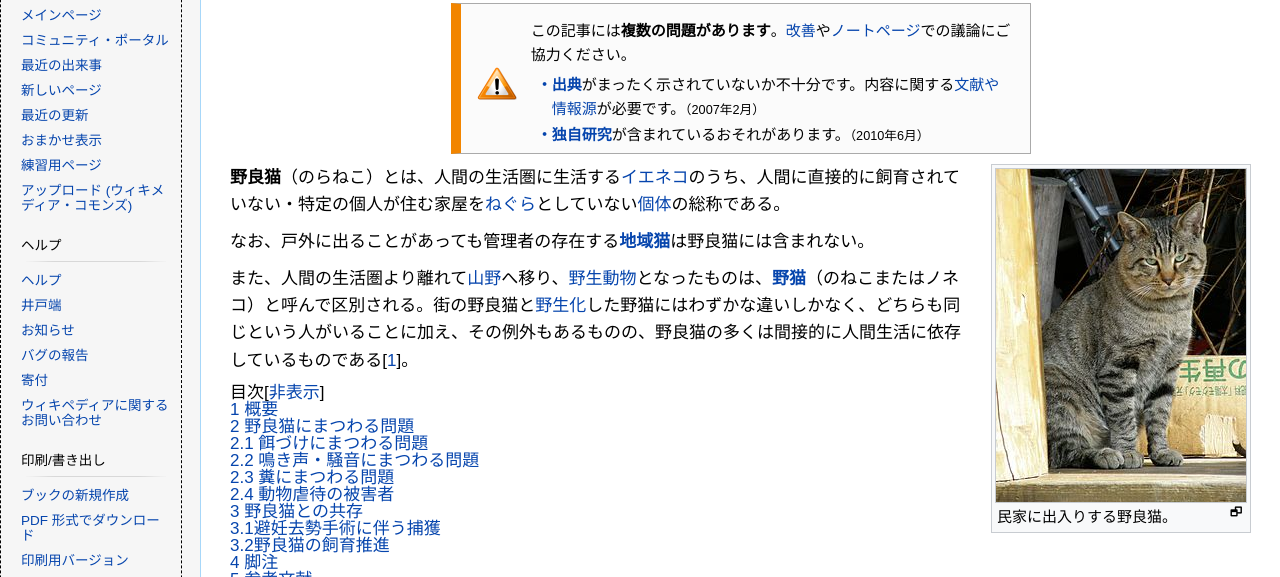
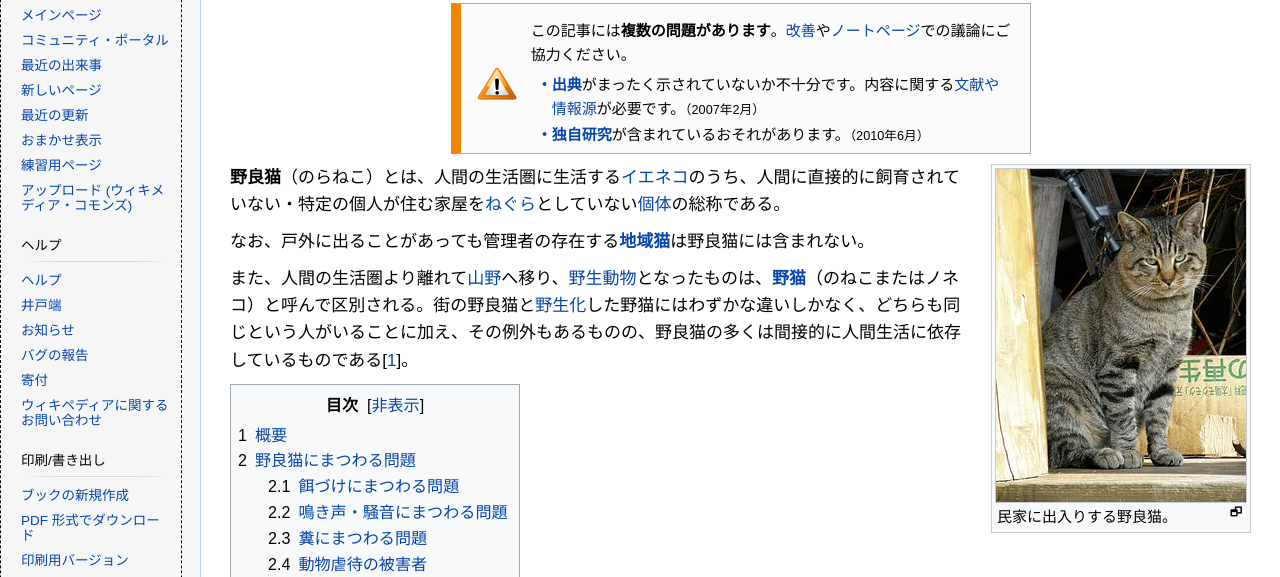
Before and after one commit to tsuki-08/web_sketch, a plain HTML site: page 2017.7/wiki.野良猫/index.html in a window 1280 px wide. Shown: the part 176-753 px from the top of the page. Drawn offline with Linux system fonts and the light colour scheme.

Commit message:
main-body-main .topic-box html修正、css作成

```diff
--- a/2017.7/wiki.野良猫/index.html
+++ b/2017.7/wiki.野良猫/index.html
@@ -110,29 +110,29 @@
 					<p>なお、戸外に出ることがあっても管理者の存在する<a class="bold" href="">地域猫</a>は野良猫には含まれない。</p>
 					<p>また、人間の生活圏より離れて<a href="">山野</a>へ移り、<a href="">野生動物</a>となったものは、<a class="bold" href="">野猫</a>（のねこまたはノネコ）と呼んで区別される。街の野良猫と<a href="">野生化</a>した野猫にはわずかな違いしかなく、どちらも同じという人がいることに加え、その例外もあるものの、野良猫の多くは間接的に人間生活に依存しているものである<sup>[<a href="">1</a>]</sup>。</p>
 					<div class="topic">
-						<h4>目次[<a href="">非表示</a>]</h4>
+						<h4><span class="bold">目次</span>&nbsp;&nbsp;[<a href="">非表示</a>]</h4>
 						<ol>
-							<li><a href=""><span>1</span> 概要</a></li>
+							<li><a href=""><span class="f-black topic-No-pr">1</span>概要</a></li>
 							<li>
-								<a href=""><span>2</span> 野良猫にまつわる問題</a>
+								<a href=""><span class="f-black topic-No-pr">2</span>野良猫にまつわる問題</a>
 								<ol>
-									<li><a href=""><span>2.1</span> 餌づけにまつわる問題</a></li>
-									<li><a href=""><span>2.2</span> 鳴き声・騒音にまつわる問題</a></li>
-									<li><a href=""><span>2.3</span> 糞にまつわる問題</a></li>
-									<li><a href=""><span>2.4</span> 動物虐待の被害者</a></li>
+									<li><a href=""><span class="f-black topic-No-pr">2.1</span>餌づけにまつわる問題</a></li>
+									<li><a href=""><span class="f-black topic-No-pr">2.2</span>鳴き声・騒音にまつわる問題</a></li>
+									<li><a href=""><span class="f-black topic-No-pr">2.3</span>糞にまつわる問題</a></li>
+									<li><a href=""><span class="f-black topic-No-pr">2.4</span>動物虐待の被害者</a></li>
 								</ol>
 							</li>
 							<li>
-								<a href=""><span>3</span> 野良猫との共存</a>
+								<a href=""><span class="f-black topic-No-pr">3</span>野良猫との共存</a>
 								<ol>
-									<li><a href=""><span>3.1</span>避妊去勢手術に伴う捕獲</a></li>
-									<li><a href=""><span>3.2</span>野良猫の飼育推進</a></li>
+									<li><a href=""><span class="f-black topic-No-pr">3.1</span>避妊去勢手術に伴う捕獲</a></li>
+									<li><a href=""><span class="f-black topic-No-pr">3.2</span>野良猫の飼育推進</a></li>
 								</ol>
 							</li>
-							<li><a href=""><span>4</span> 脚注</a></li>
-							<li><a href=""><span>5</span> 参考文献</a></li>
-							<li><a href=""><span>6</span> 関連項目</a></li>
-							<li><a href=""><span>7</span> 外部リンク</a></li>
+							<li><a href=""><span class="f-black topic-No-pr">4</span>脚注</a></li>
+							<li><a href=""><span class="f-black topic-No-pr">5</span>参考文献</a></li>
+							<li><a href=""><span class="f-black topic-No-pr">6</span>関連項目</a></li>
+							<li><a href=""><span class="f-black topic-No-pr">7</span>外部リンク</a></li>
 						</ol>
 					</div><!-- /.topic -->
 				</div><!-- /.sction-top -->
--- a/2017.7/wiki.野良猫/scss/screen.scss
+++ b/2017.7/wiki.野良猫/scss/screen.scss
@@ -46,6 +46,9 @@ a:hover {
 }
 .f-blue {
 	color: #0645ad;
+}
+.f-black {
+	color: #000;
 }
 small {
 	font-size: 12.7px;
@@ -275,5 +278,28 @@ header > ul{
 			line-height: 27.1px;
 			margin-bottom: 10px;
 		}
+		.topic {
+			width: 290px;
+			padding: 10px 7px 15px;
+			background: #f8f9fa;
+			border: 1px solid #a2a9b1;
+			font-size: 16.1px;
+			// line-height: 25.8px;
+			box-sizing: border-box;
+			h4 {
+				margin-bottom: 7px;
+				text-align: center;
+				line-height: 20.9px;
+			}
+			ol {
+				line-height: 25.8px;
+				.topic-No-pr {
+					padding-right: 8px;
+				}
+			}
+			ol ol {
+				margin-left: 30px;
+			}
+		}
 	}
 }
```
Also changed, not shown: 2017.7/wiki.野良猫/css/screen.css.
